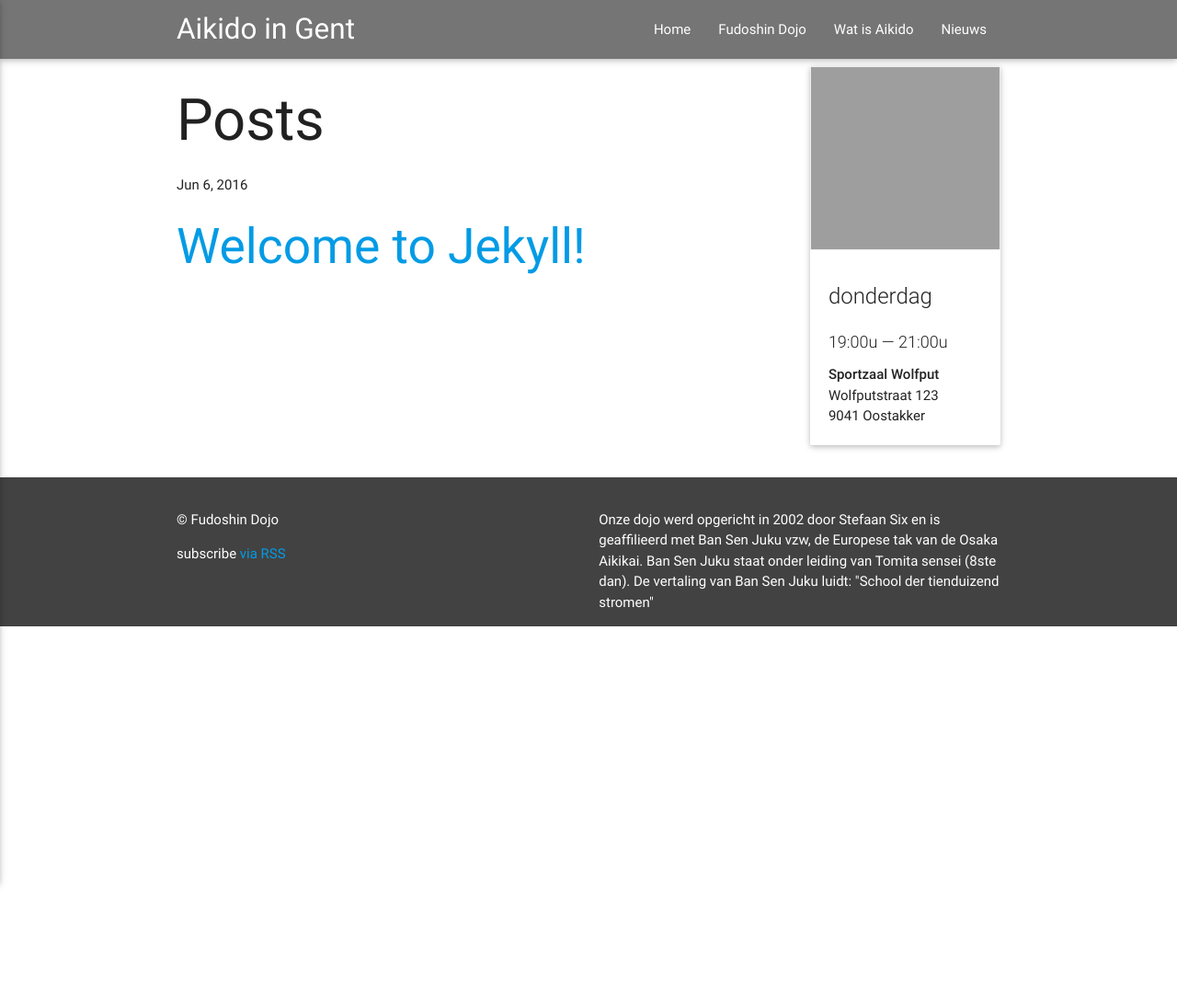
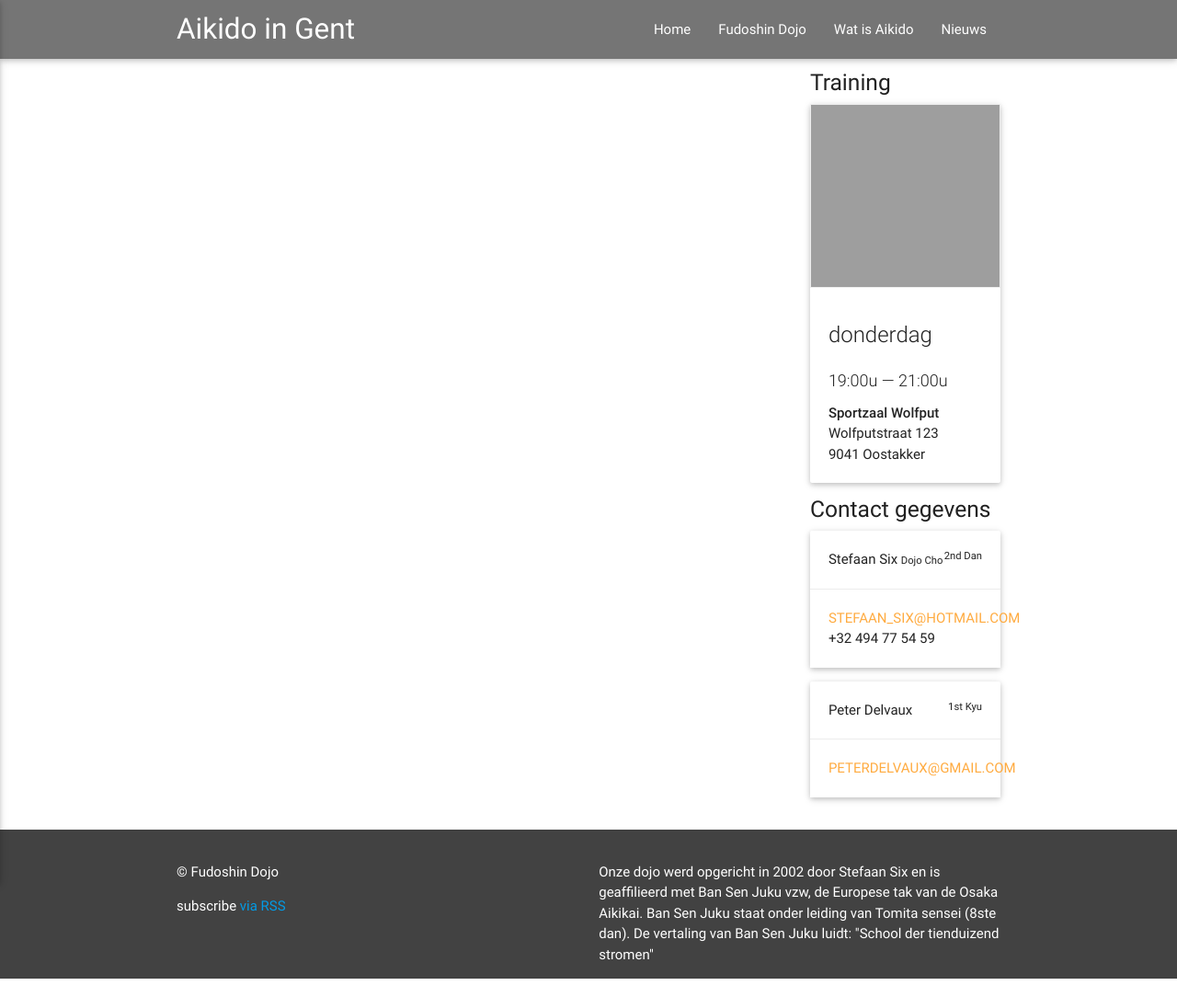
Before and after one commit to fudoshin-dojo/fudoshin-dojo.github.io, a Jekyll site: the page built from index.html, in a window 1280 px wide. Shown: the whole page at 92% size. Built offline with Jekyll 4.4.1, drawn with Linux system fonts in a browser that asks for light colours; nearby versions of some CDN libraries; before the commit the page ends 900 px from its top, so only the background shows below that; grey boxes are pictures that could not be loaded.

Commit message:
More data added

```diff
--- /dev/null
+++ b/_data/contactpersonen.yml
@@ -0,0 +1,10 @@
+-   name: Stefaan Six
+    email: stefaan_six@hotmail.com
+    role: Dojo Cho
+    degree: 2nd Dan
+    phone: '+32 494 77 54 59'
+-   name: Peter Delvaux
+    email: peterdelvaux@gmail.com
+    role:
+    degree: 1st Kyu
+    phone:
--- /dev/null
+++ b/_includes/contacten.html
@@ -0,0 +1,17 @@
+<h5>Contact gegevens</h5>
+{% for contact in site.data.contactpersonen %}
+    <div class="card" property="coach" typeof="Person">
+        <div class="card-content">
+            <p class="card-header">
+                <span property="name">{{ contact.name }}</span>
+                <small property="honorificSuffix">{{ contact.role }}</small>
+                <small class="right">{{ contact.degree }}</small>
+            </p>
+            <p></p>
+        </div>
+        <div class="card-action">
+            <a property="email" href="mailto:{{ contact.email }}">{{ contact.email }}</a><br>
+            <span property="telephone">{{ contact.phone }}</a>
+        </div>
+    </div>
+{% endfor %}
--- a/_includes/sidebar.html
+++ b/_includes/sidebar.html
@@ -1,15 +1,2 @@
-{% for training in site.data.trainingen %}
-    <div class="card">
-        <div class="card-image">
-            <iframe src="{{ training.mapsrc }}" width="100%" height="200" frameborder="0" style="border: 1px solid #EEE;"></iframe>
-        </div>
-        <div class="card-content">
-            <p class="card-title">{{ training.dag }} <small>{{ training.start}} &mdash; {{ training.eind }}</small></p>
-            <p>
-                <strong>{{ training.zaal }}</strong><br />
-                {{ training.straat }}<br />
-                {{ training.postcode }} {{ training.gemeente }}
-            </p>
-        </div>
-    </div>
-{% endfor %}
+{% include training.html %}
+{% include contacten.html %}
--- /dev/null
+++ b/_includes/training.html
@@ -0,0 +1,16 @@
+<h5>Training</h5>
+{% for training in site.data.trainingen %}
+    <div class="card">
+        <div class="card-image">
+            <iframe src="{{ training.mapsrc }}" width="100%" height="200" frameborder="0" style="border: 1px solid #EEE;"></iframe>
+        </div>
+        <div class="card-content">
+            <p class="card-title">{{ training.dag }} <small>{{ training.start}} &mdash; {{ training.eind }}</small></p>
+            <p>
+                <strong>{{ training.zaal }}</strong><br />
+                {{ training.straat }}<br />
+                {{ training.postcode }} {{ training.gemeente }}
+            </p>
+        </div>
+    </div>
+{% endfor %}
--- a/_layouts/default.html
+++ b/_layouts/default.html
@@ -1,7 +1,7 @@
 <!DOCTYPE html>
 <html>
   {% include head.html %}
-  <body>
+  <body vocab="http://schema.org/">
     {% include header.html %}
     <div class="container">
       <div class="row">
--- a/index.html
+++ b/index.html
@@ -4,19 +4,10 @@ title: Home
 permalink: /
 ---
 
-<div class="home">
+<div class="container">
+  <div class="row">
+    <div class="col s12">
 
-  <h1 class="page-heading">Posts</h1>
-
-  <ul class="post-list">
-    {% for post in site.posts %}
-      <li>
-        <span class="post-meta">{{ post.date | date: "%b %-d, %Y" }}</span>
-
-        <h2>
-          <a class="post-link" href="{{ post.url | prepend: site.baseurl }}">{{ post.title }}</a>
-        </h2>
-      </li>
-    {% endfor %}
-  </ul>
+    </div>
+  </div>
 </div>
```
Also changed, not shown: fudoshin.md (+14 -0 lines).
